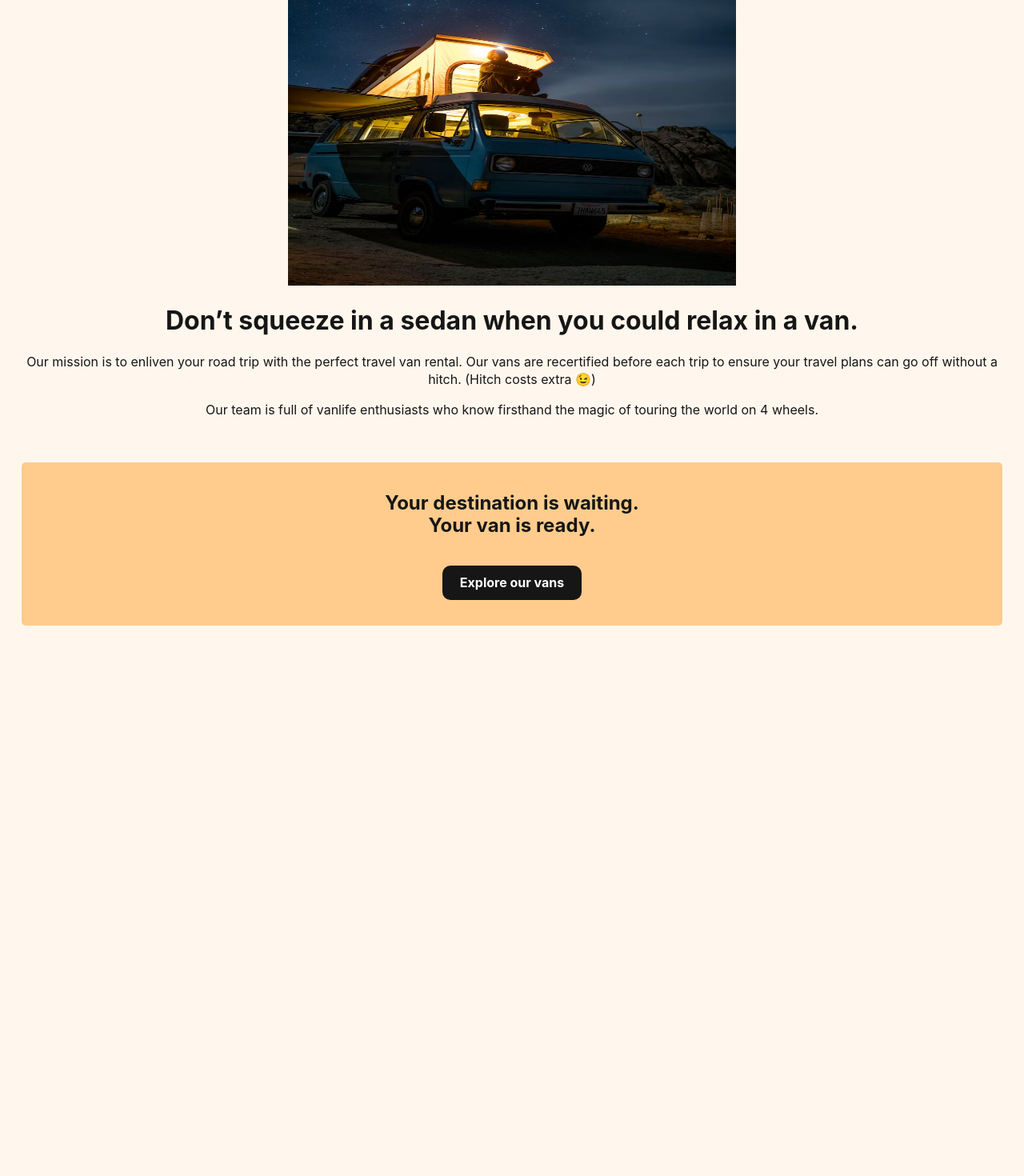
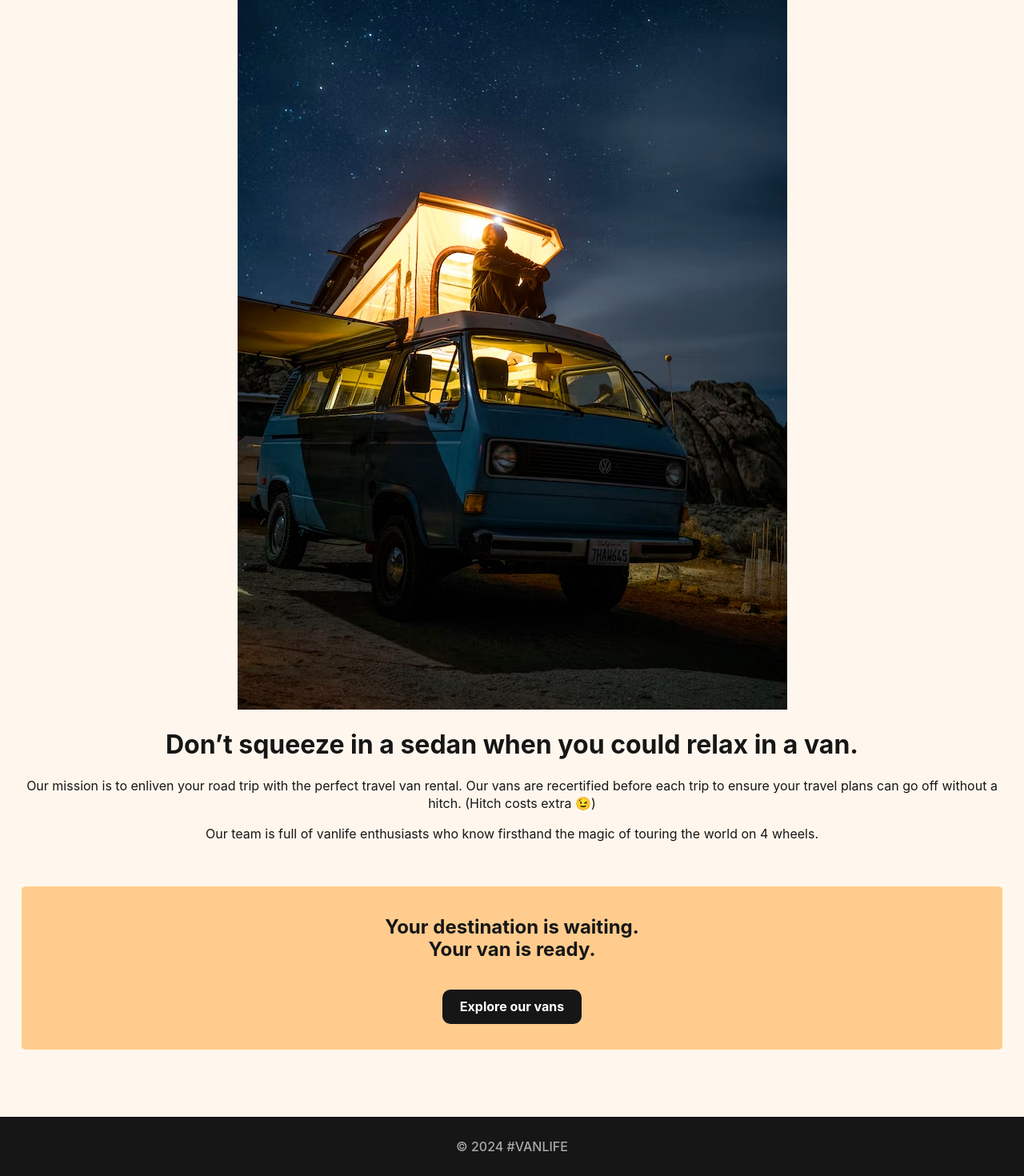
Before and after one commit to ViktoriiaPavliukh/vanlife, a React (Vite) app: page /about in a window 1280 px wide. Shown: the part 253-1723 px from the top of the page at 80% size. Before the commit the page ends 1035 px from the top, so only its background shows below. Built offline with nearby package versions, Linux system fonts and the light colour scheme; what miragejs would draw is missing.

Commit message:
add footer

```diff
--- a/src/App.css
+++ b/src/App.css
@@ -1,5 +1,4 @@
 #root {
-  max-width: 1280px;
   margin: 0 auto;
   padding: 0;
   text-align: center;
--- a/src/App.jsx
+++ b/src/App.jsx
@@ -3,29 +3,29 @@ import { BrowserRouter, Routes, Route } from "react-router-dom";
 import Home from "./views/Home";
 import About from "./views/About";
 import Vans from "./views/Vans";
-// import { Home, About } from "./views/index";
-import "./App.css";
-import "./server";
 import VanDetail from "./views/VanDetail";
 import Layout from "./compoments/Layout";
 import Dashboard from "./views/Host/Dashboard";
 import Income from "./views/Host/Income";
 import Reviews from "./views/Host/Reviews";
 import HostLayout from "./compoments/HostLayout";
+import "./App.css";
+import "./server";
 
 function App() {
   return (
     <BrowserRouter>
       <Routes>
         <Route element={<Layout />}>
-          <Route path="/" element={<Home />} />
-          <Route path="/about" element={<About />} />
-          <Route path="/vans" element={<Vans />} />
-          <Route path="/vans/:id" element={<VanDetail />} />
-          <Route path="/host" element={<HostLayout />}>
-            <Route path="/host" element={<Dashboard />} />
-            <Route path="/host/income" element={<Income />} />
-            <Route path="/host/reviews" element={<Reviews />} />
+          <Route index element={<Home />} />
+          <Route path="about" element={<About />} />
+          <Route path="vans" element={<Vans />} />
+          <Route path="vans/:id" element={<VanDetail />} />
+
+          <Route path="host" element={<HostLayout />}>
+            <Route index element={<Dashboard />} />
+            <Route path="income" element={<Income />} />
+            <Route path="reviews" element={<Reviews />} />
           </Route>
         </Route>
       </Routes>
--- /dev/null
+++ b/src/compoments/Footer.jsx
@@ -0,0 +1,5 @@
+import React from "react";
+
+export default function Header() {
+  return <footer>&#169; 2024 #VANLIFE</footer>;
+}
--- a/src/compoments/Layout.jsx
+++ b/src/compoments/Layout.jsx
@@ -1,12 +1,16 @@
 import React from "react";
 import { Outlet } from "react-router-dom";
 import Header from "./Header";
+import Footer from "./Footer";
 
 export default function Layout() {
   return (
     <>
       <Header />
-      <Outlet />
+      <main>
+        <Outlet />
+      </main>
+      <Footer />
     </>
   );
 }
--- a/src/index.css
+++ b/src/index.css
@@ -2,6 +2,12 @@
   box-sizing: border-box;
 }
 
+/* #root {
+  max-width: 1280px;
+  margin: 0 auto;
+  padding: 0;
+  text-align: center;
+} */
 html,
 body {
   margin: 0;
@@ -19,6 +25,17 @@ body {
   scrollbar-width: none;
 }
 
+.site-wrapper {
+  min-height: 100vh;
+  display: flex;
+  flex-direction: column;
+}
+
+header,
+main {
+  max-width: 1280px;
+  margin: 0 auto;
+}
 header {
   height: 110px;
   display: flex;
@@ -44,6 +61,23 @@ header a {
 header a:hover {
   color: #161616;
   text-decoration: underline;
+}
+
+main {
+  margin-bottom: 84px;
+}
+
+footer {
+  width: 100%;
+  background-color: #161616;
+  color: #aaaaaa;
+  height: 74px;
+  display: flex;
+  flex-shrink: 0;
+  justify-content: center;
+  align-items: center;
+  margin-top: auto;
+  font-weight: 500;
 }
 
 .link-button {
@@ -108,8 +142,7 @@ header a:hover {
 
 /*** ABOUT PAGE ***/
 .about-hero-image {
-  width: 560px;
-  height: 500px;
+  max-width: 100%;
 }
 
 .about-page-content {
```
